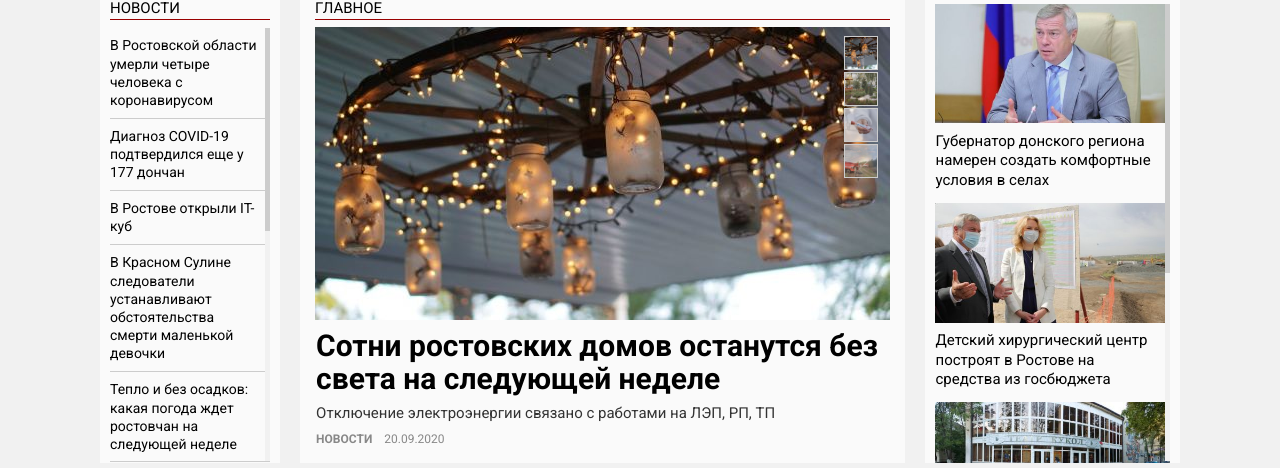
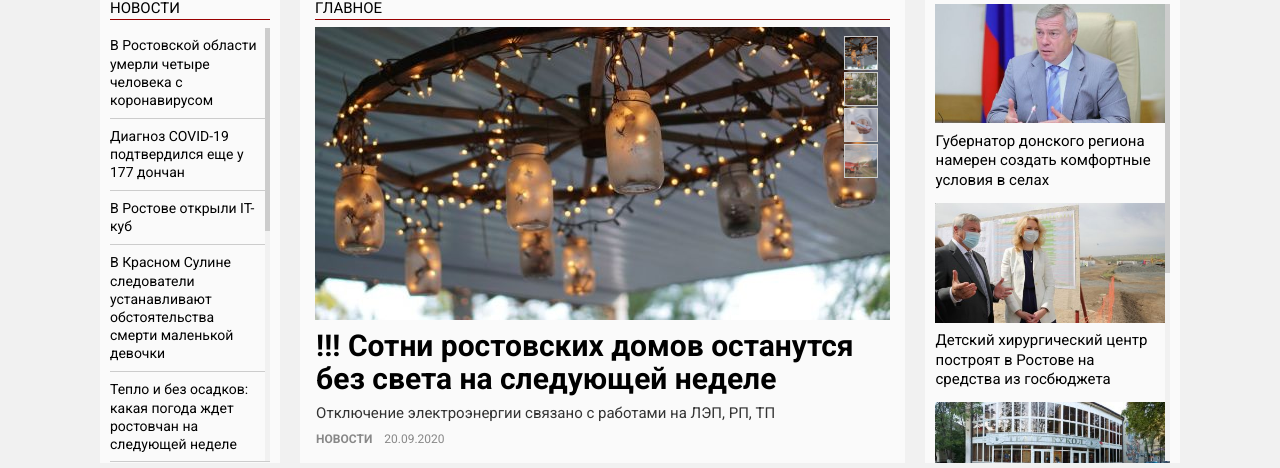
Before and after one commit to any-server/init, a plain HTML site: page index.html in a window 1280 px wide. Shown: the part 305-773 px from the top of the page. Drawn offline with Linux system fonts and the light colour scheme.

Commit message:
git add !

```diff
--- a/index.html
+++ b/index.html
@@ -287,7 +287,7 @@ new Image().src = "//counter.yadro.ru/hit?r"+escape(document.referrer)+((typeof(
   <p>Фото: pixabay.com</p>
 </blockquote>
 </div>  </div>
-  <div>        <div class="zag_anons"><a href="https://rostof.ru/articles/sotni-rostovskih-domov-ostanutsya-bez-sveta-na-sleduyushchey-nedele-3">Сотни ростовских домов останутся без света на следующей неделе</a></div>  </div>
+  <div>        <div class="zag_anons"><a href="https://rostof.ru/articles/sotni-rostovskih-domov-ostanutsya-bez-sveta-na-sleduyushchey-nedele-3">!!! Сотни ростовских домов останутся без света на следующей неделе</a></div>  </div>
   <div class="main-list-body">        <div>Отключение электроэнергии связано с работами на ЛЭП, РП, ТП</div>  </div>
   <div class="cat-date-num-comm">        <span><span class="term-category">Новости</span><span class="stat-date"><span class="date-display-single" property="dc:date" datatype="xsd:dateTime" content="2020-09-20T13:21:00+03:00">20.09.2020</span></span></span>  </div></li>
 <li data-thumb="https://rostof.ru/sites/default/files/styles/main_news_575x293/public/field/image/article/img_5416.jpg?itok=eo9wogil" data-thumb-alt="" style="width: 575px; margin-right: 0px; float: left; display: block;">
```
